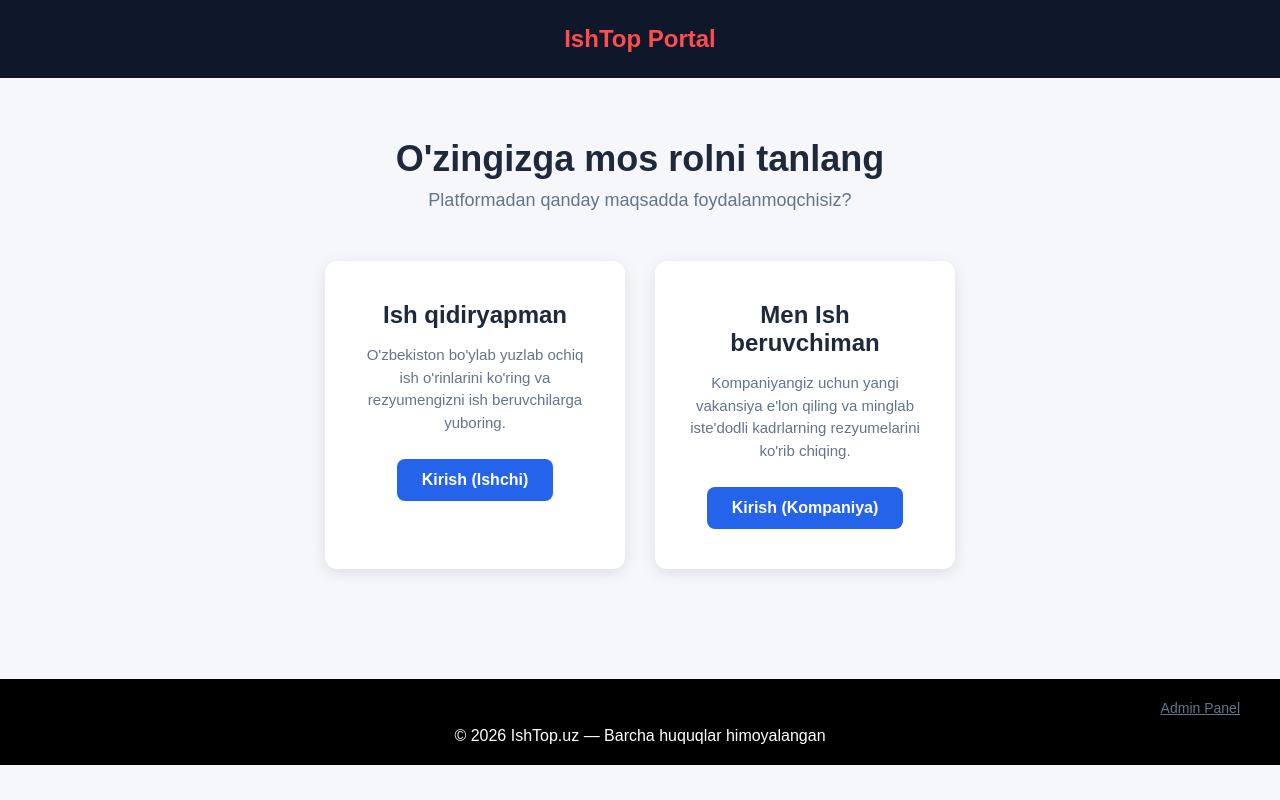
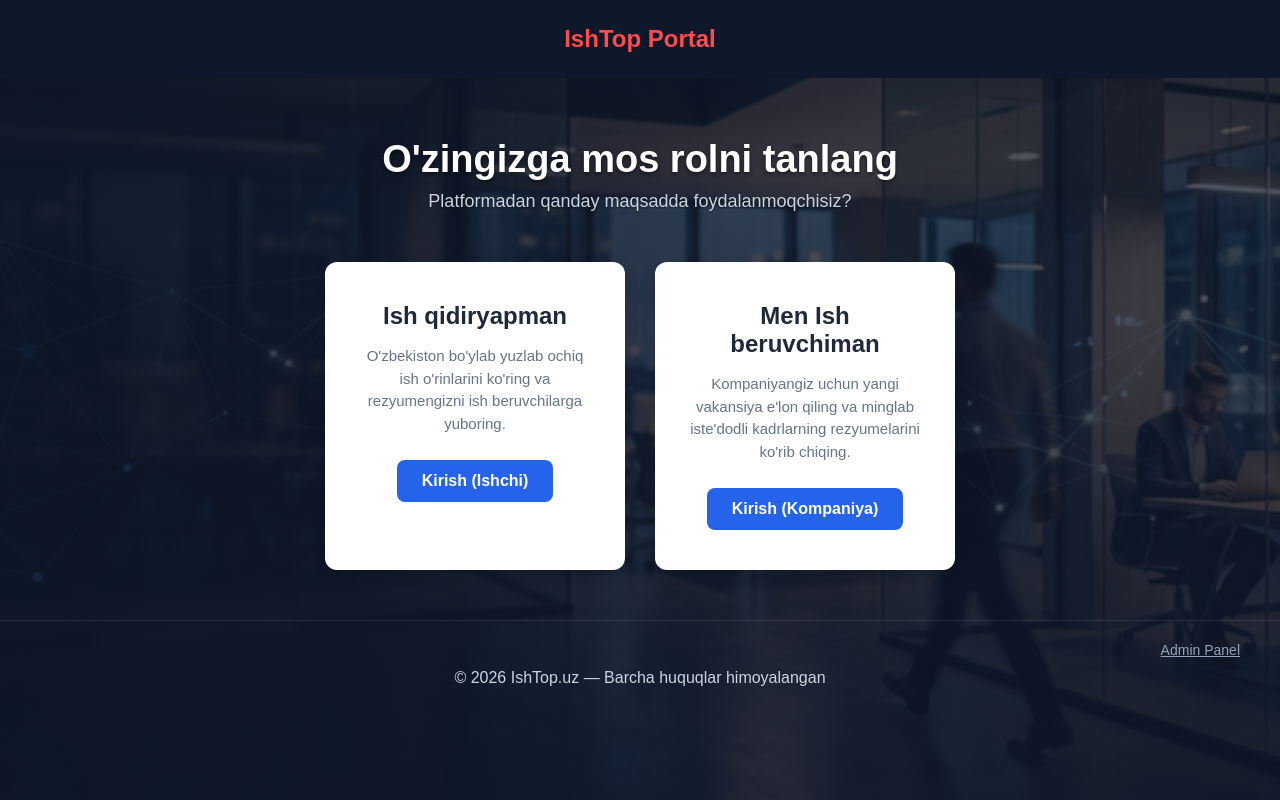
Before and after one commit to habibullokobiljonov-a11y/ishtop, a website: page index.html in a window 1280 px wide. Drawn offline with Linux system fonts and the light colour scheme.

Commit message:
Bosh sahifaga fon rasmi qoshildi

```diff
--- a/index.html
+++ b/index.html
@@ -7,6 +7,13 @@
   <title>IshTop.uz - Portalga kirish</title>
   <link rel="stylesheet" href="style.css">
   <style>
+    body {
+      background: linear-gradient(rgba(15, 23, 42, 0.7), rgba(15, 23, 42, 0.85)), url('job-bg.jpg') no-repeat center center/cover;
+      background-attachment: fixed;
+      min-height: 100vh;
+      color: white;
+    }
+
     .roles-container {
       display: flex;
       flex-wrap: wrap;
@@ -84,8 +91,10 @@
   </header>
 
   <div style="text-align: center; margin-top: 60px; padding: 0 20px;">
-    <h1 style="font-size: 36px; color: #1e293b;">O'zingizga mos rolni tanlang</h1>
-    <p style="color: #64748b; margin-top: 10px; font-size: 18px;">Platformadan qanday maqsadda foydalanmoqchisiz?</p>
+    <h1 style="font-size: 38px; color: #ffffff; text-shadow: 0 2px 4px rgba(0,0,0,0.5);">O'zingizga mos rolni tanlang
+    </h1>
+    <p style="color: #cbd5e1; margin-top: 10px; font-size: 18px; text-shadow: 0 1px 2px rgba(0,0,0,0.5);">Platformadan
+      qanday maqsadda foydalanmoqchisiz?</p>
   </div>
 
   <div class="roles-container">
@@ -106,9 +115,10 @@
 
   </div>
 
-  <footer>
+  <footer
+    style="background: transparent; border-top: 1px solid rgba(255,255,255,0.1); color: #cbd5e1; margin-top: auto;">
     <div style="margin-bottom: 10px; text-align: right; padding-right: 20px;">
-      <a href="admin.html" style="color: #64748b; font-size: 14px; text-decoration: underline;">Admin Panel</a>
+      <a href="admin.html" style="color: #94a3b8; font-size: 14px; text-decoration: underline;">Admin Panel</a>
     </div>
     © 2026 IshTop.uz — Barcha huquqlar himoyalangan
   </footer>
```
